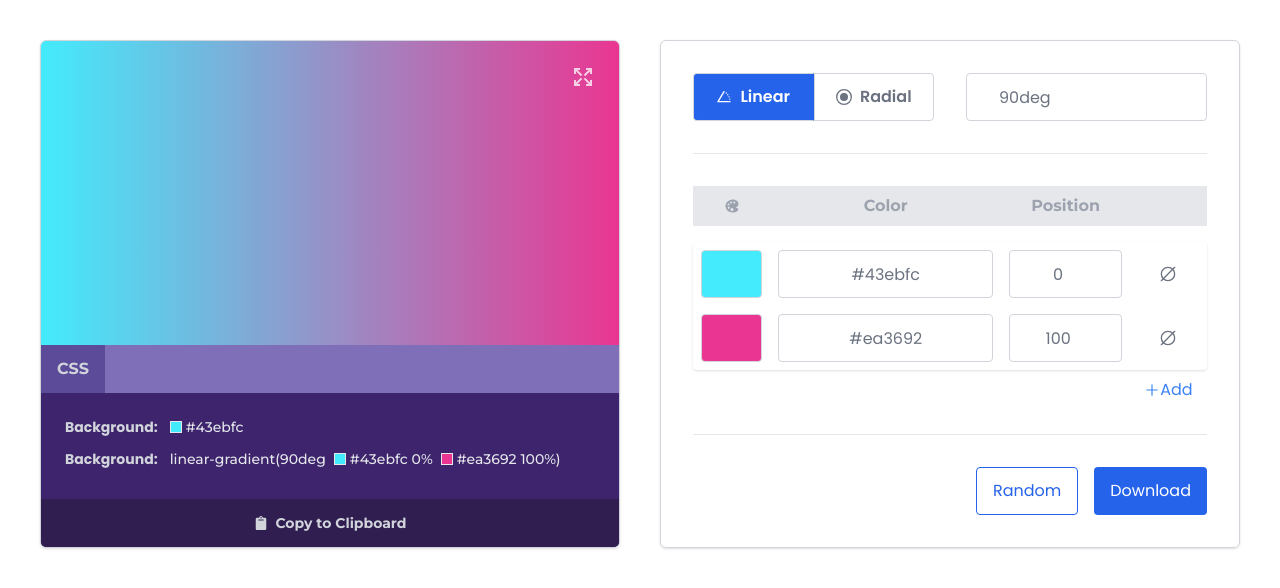
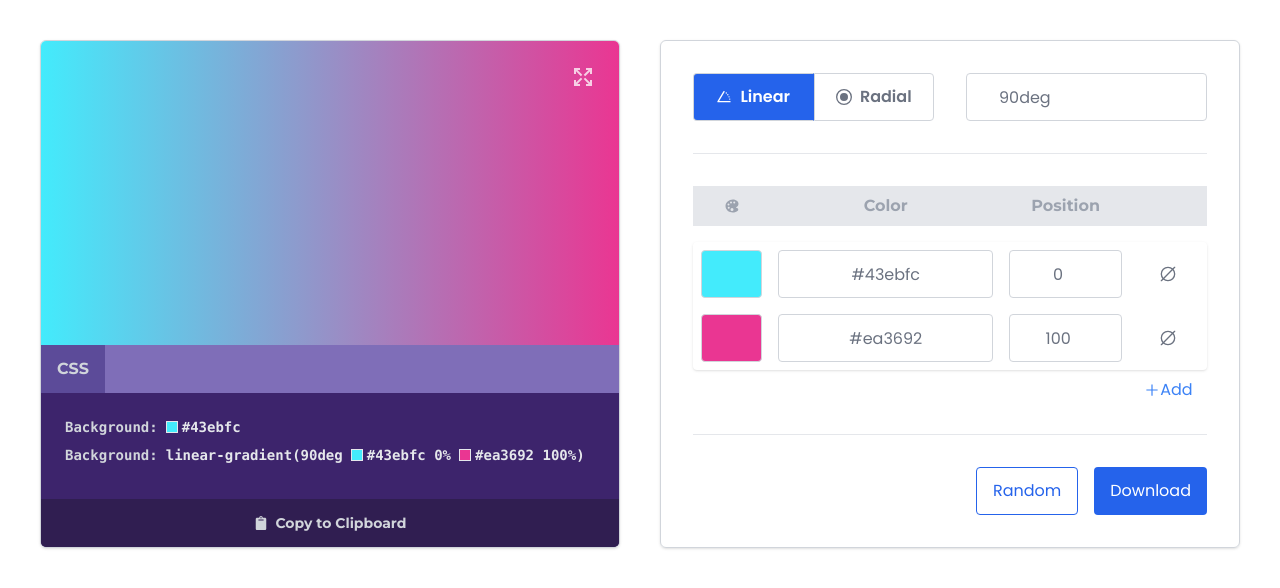
Before and after one commit to EMCSquare12/color-wave, a React (Vite) app in the folder color-wave/: page / in a window 1280 px wide. Shown: the top 588 px of the page. Built offline with nearby package versions, Linux system fonts and the light colour scheme.

Commit message:
Fix: change code display to font-mono

```diff
--- a/color-wave/src/components/Display.jsx
+++ b/color-wave/src/components/Display.jsx
@@ -103,25 +103,25 @@ const Display = ({ gradient, bgColor, isOpen }) => {
       </div>
       <div className="md:h-[calc(40%-3rem)] w-full h-0 bg-[#3D246C]  md:flex flex-col ">
         <div
-          className={`w-full md:h-[calc(100%-3rem)] overflow-y-auto h-[50%] bg-[#3D246C] p-6 flex flex-col md:gap-3 gap-2 ${
+          className={`w-full md:h-[calc(100%-3rem)] overflow-y-auto h-[50%] bg-[#3D246C] p-6 flex flex-col  gap-2 ${
             width < 768
               ? `${isCodeOpen === false ? "hidden" : "absolute top-0"} `
               : ""
           }`}
         >
-          <div className="flex flex-row gap-3 ">
-            <h1 className="flex items-start text-xs font-bold text-gray-300 md:text-sm font-poppins">
+          <div className="flex flex-row gap-2 ">
+            <h1 className="flex items-start font-mono text-xs font-bold text-gray-300 md:text-sm">
               Background:
             </h1>
-            <p className="flex items-center gap-1 text-xs font-medium text-gray-200 md:text-sm font-mont ">
+            <p className="flex items-center gap-1 font-mono text-xs font-semibold text-gray-200 md:text-sm ">
               {addSpanToColorValues(bgColor)}
             </p>
           </div>
-          <div className="flex flex-row gap-3 ">
-            <h1 className="flex items-start text-xs font-bold text-gray-300 md:text-sm font-poppins">
+          <div className="flex flex-row gap-2 ">
+            <h1 className="flex items-start font-mono text-xs font-bold text-gray-300 md:text-sm">
               Background:
             </h1>
-            <p className="flex flex-row flex-wrap items-center w-full gap-1 text-xs font-medium text-gray-200 md:gap-2 md:text-sm font-mont">
+            <p className="flex flex-row flex-wrap items-center w-full gap-1 font-mono text-xs font-semibold text-gray-200 md:gap-2 md:text-sm">
               {addSpanToColorValues(gradient)}
             </p>
           </div>
```
